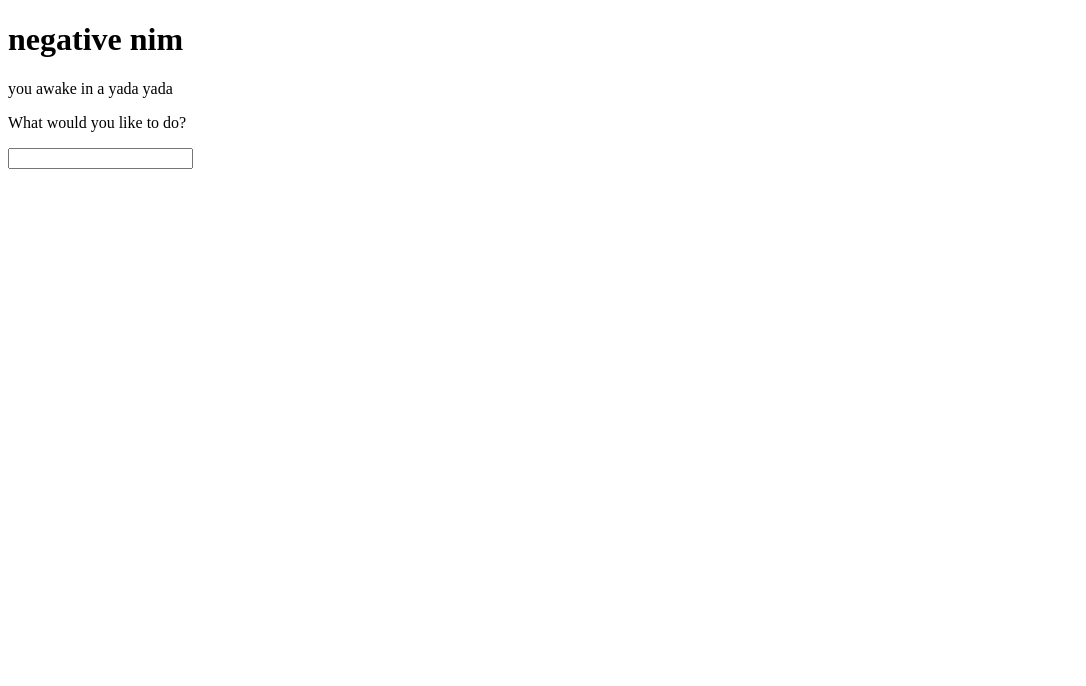
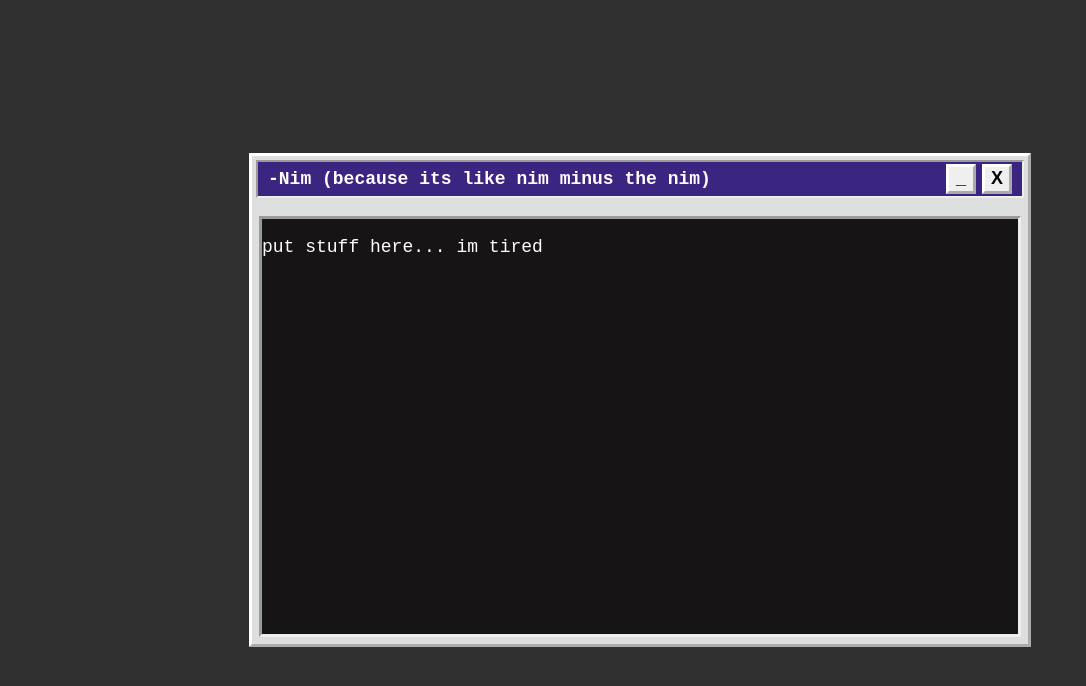
Before and after one commit to RatRyan/negative-nim, a Nuxt app in the folder app/: page / in a window 1280 px wide. Shown: the top 686 px of the page, without its empty margins (0-1086 px from the left). Built offline with nearby package versions, Linux system fonts and the light colour scheme.

Commit message:
finished styling

```diff
--- a/app/app.vue
+++ b/app/app.vue
@@ -1,52 +1,5 @@
-<script setup lang="ts">
-const { log } = useMessageLog();
-
-let currentArea = reactive({
-  name: 'forest',
-  dialogue: 'you awake in a yada yada',
-  actions: ['town'],
-});
-const userInput = ref('');
-const error = ref('');
-
-function performCommand() {
-  error.value = '';
-  const inputSequence = userInput.value.split(' ');
-  switch (inputSequence[0].toLowerCase()) {
-    case 'move':
-      loadArea(inputSequence[1]);
-      break;
-    default:
-      error.value = 'unknown command';
-  }
-  userInput.value = '';
-}
-
-function loadArea(newArea: string) {
-  if (newArea == undefined) {
-    error.value = 'no place specified!';
-    return;
-  }
-  if (!currentArea.actions.includes(newArea.toLowerCase())) {
-    error.value = "that place doesn't exist!";
-    return;
-  }
-  areas.forEach((area, index) => {
-    if (area.name == newArea.toLowerCase()) {
-      currentArea = areas[index];
-      return;
-    }
-  });
-}
-</script>
-
 <template>
-  <div>
-    <NuxtPage />
-    <h1>negative nim</h1>
-    <span>{{ currentArea.dialogue }}</span>
-    <p>What would you like to do?</p>
-    <input @keyup.enter="performCommand()" type="text" v-model="userInput" />
-    <p>{{ error }}</p>
-  </div>
+  <NuxtLayout>
+    <p>put stuff here... im tired</p>
+  </NuxtLayout>
 </template>
--- /dev/null
+++ b/app/assets/index.css
@@ -0,0 +1,11 @@
+body {
+  margin: 0;
+  height: 100vh;
+  display: flex;
+  align-items: center;
+  justify-content: center;
+  background-color: #303030;
+  color: white;
+  font-family: 'Courier New', Courier, monospace;
+  font-size: large;
+}
--- /dev/null
+++ b/app/composables/useGame.ts
@@ -0,0 +1,62 @@
+export function useGame() {
+  const areas = [
+    {
+      name: 'town',
+      dialogue:
+        'finally, after hours of walking you come up upon a small town. Do you want to go to the tavern, or continue through the city?',
+      actions: ['tavern', 'city'],
+    },
+    {
+      name: 'tavern',
+      dialogue:
+        'You find that there is a group at a table glaring at you and talking between themselves, as that goes on the bartender is always extending a hearty hello towards you as you enter.',
+      actions: ['conflict', 'bar'],
+    },
+    {
+      name: 'conflict',
+      dialogue:
+        'The group sees you approaching and all get up and start heading towards you. You look back at the door and debate running but its too late...',
+      actions: ['end'],
+    },
+    {
+      name: 'bar',
+      dialogue:
+        'As you go to sit down the bar keeper come to you and offers you a drink you accepte and need to dig in your pockets and get some gold to give to the bar tender.',
+      actions: [''],
+    },
+    {
+      name: 'city',
+      dialogue:
+        'Walking through the town the air is filled with the smell of fresh bread being backed and blue skies, but just as you get towards the outskirts of the town you hear a feint cry for help...',
+      actions: [],
+    },
+    {
+      name: 'ignore',
+      dialogue:
+        'You decide to continue on the path of no resistance and remain blissfully ignorant of the screams and will never findout for you will just keep walking for eternity.That is what you did from birth and will continue to do until death.',
+      actions: [],
+    },
+    {
+      name: 'investigate',
+      dialogue:
+        'Wanting to help to help whoever might be in danger you decide to go and investigate the soundsand see a cottage on fire!',
+      actions: [],
+    },
+    {
+      name: 'fire',
+      dialogue:
+        'As you go to sit down the bar keeper come to you and offers you a drink you accept and need to dig in your pockets and get some gold to give to the bar tender.',
+      actions: [],
+    },
+  ];
+
+  const currentArea = reactive({
+    name: '',
+    dialogue: '',
+    actions: [''],
+  });
+
+  return {
+    currentArea,
+  };
+}
--- a/app/composables/useMessageLog.ts
+++ /dev/null
@@ -1,4 +0,0 @@
-export const useMessageLog = () => {
-  const log = useState('log', () => []);
-  return {log};
-};
--- /dev/null
+++ b/app/layouts/default.vue
@@ -0,0 +1,73 @@
+<template>
+  <div class="window">
+    <div class="window-header">
+      <div class="window-nav">
+        <p><b>-Nim (because its like nim minus the nim)</b></p>
+        <div>
+          <button><b>_</b></button>
+          <button><b>X</b></button>
+        </div>
+      </div>
+    </div>
+    <div class="game">
+      <slot />
+    </div>
+  </div>
+</template>
+
+<style>
+.window {
+  background-color: #dcdfde;
+  width: 60vw;
+  height: 60vh;
+  padding: 4px;
+  border: outset 3px white;
+  border-radius: 1px;
+  display: flex;
+  flex-direction: column;
+}
+
+.window-header {
+  background-color: #3a2681;
+  height: 7%;
+  border: inset 2px;
+  border-radius: 1px;
+  display: flex;
+  align-items: center;
+  justify-content: space-between;
+}
+
+.window-nav {
+  width: 100%;
+  display: flex;
+  justify-content: space-between;
+  align-items: center;
+  margin-right: 7px;
+}
+
+.window-nav p {
+  margin-left: 10px;
+}
+
+.window-nav button {
+  border: outset 3px white;
+  margin: 3px 3px;
+  font-size: 18px;
+  width: 30px;
+  height: 30px;
+}
+
+.game {
+  background-color: #161414;
+  flex-grow: 1;
+  margin: 18px 3px 3px 3px;
+  border: inset 3px;
+  box-sizing: border-box;
+}
+
+.message-log {
+  height: 100px;
+  width: 100px;
+  overflow-y: scroll;
+}
+</style>
--- a/app/nuxt.config.ts
+++ b/app/nuxt.config.ts
@@ -1,4 +1,6 @@
 // https://nuxt.com/docs/api/configuration/nuxt-config
 export default defineNuxtConfig({
-  devtools: { enabled: false }
-})
+  devtools: { enabled: true },
+  css: ['~/assets/index.css'],
+  modules: ['nuxt-icon', '@nuxtjs/google-fonts'],
+});
--- a/app/package.json
+++ b/app/package.json
@@ -10,7 +10,10 @@
     "postinstall": "nuxt prepare"
   },
   "devDependencies": {
+    "@nuxt/content": "^2.11.0",
+    "@nuxtjs/google-fonts": "^3.1.3",
     "nuxt": "^3.9.3",
+    "nuxt-icon": "^0.6.8",
     "vue": "^3.4.14",
     "vue-router": "^4.2.5"
   }
--- a/app/tsconfig.json
+++ b/app/tsconfig.json
@@ -1,4 +1,3 @@
 {
-  // https://nuxt.com/docs/guide/concepts/typescript
   "extends": "./.nuxt/tsconfig.json"
 }
```
Also changed, not shown: app/content/areas.json (deleted, +0 -42 lines), 1 other file (tests, documents, lock files or other folders).
